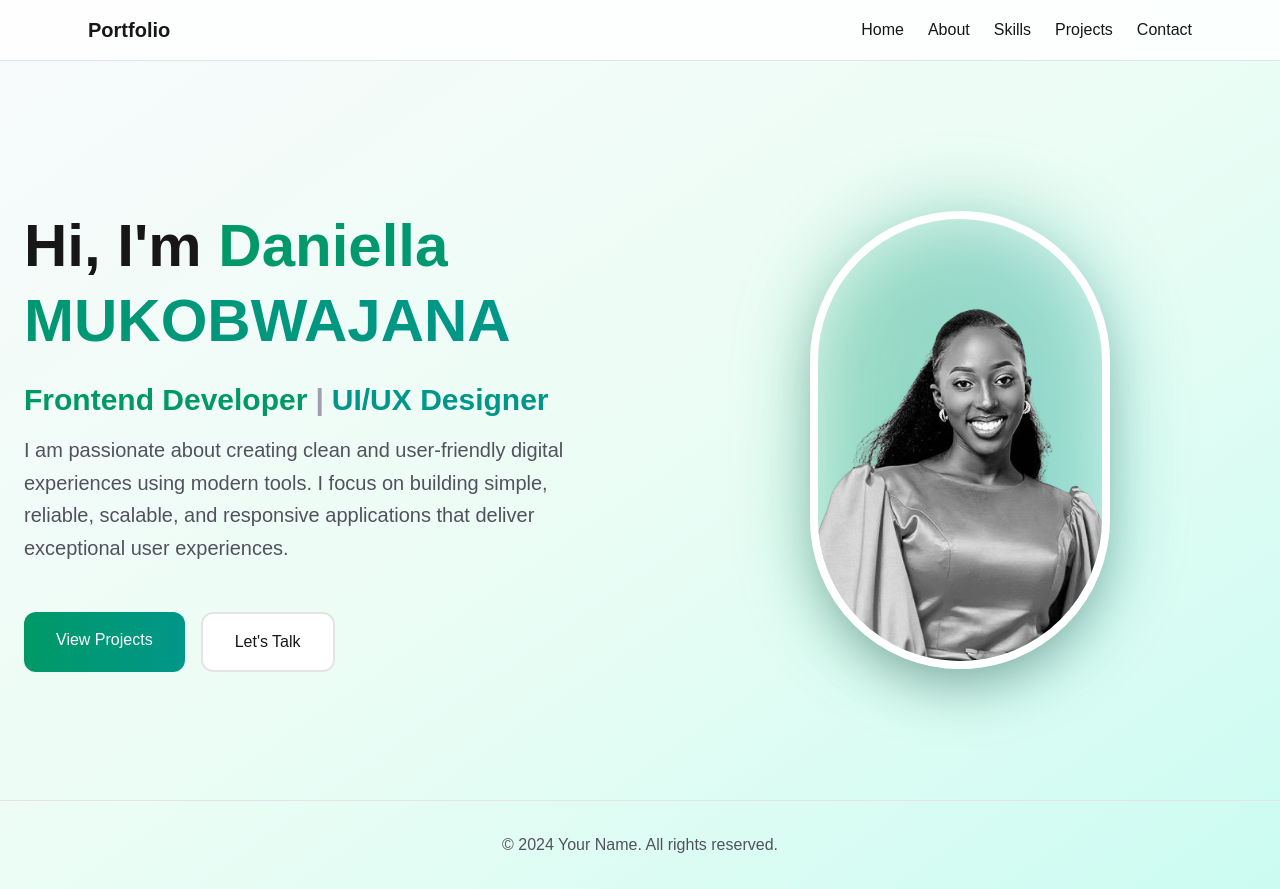
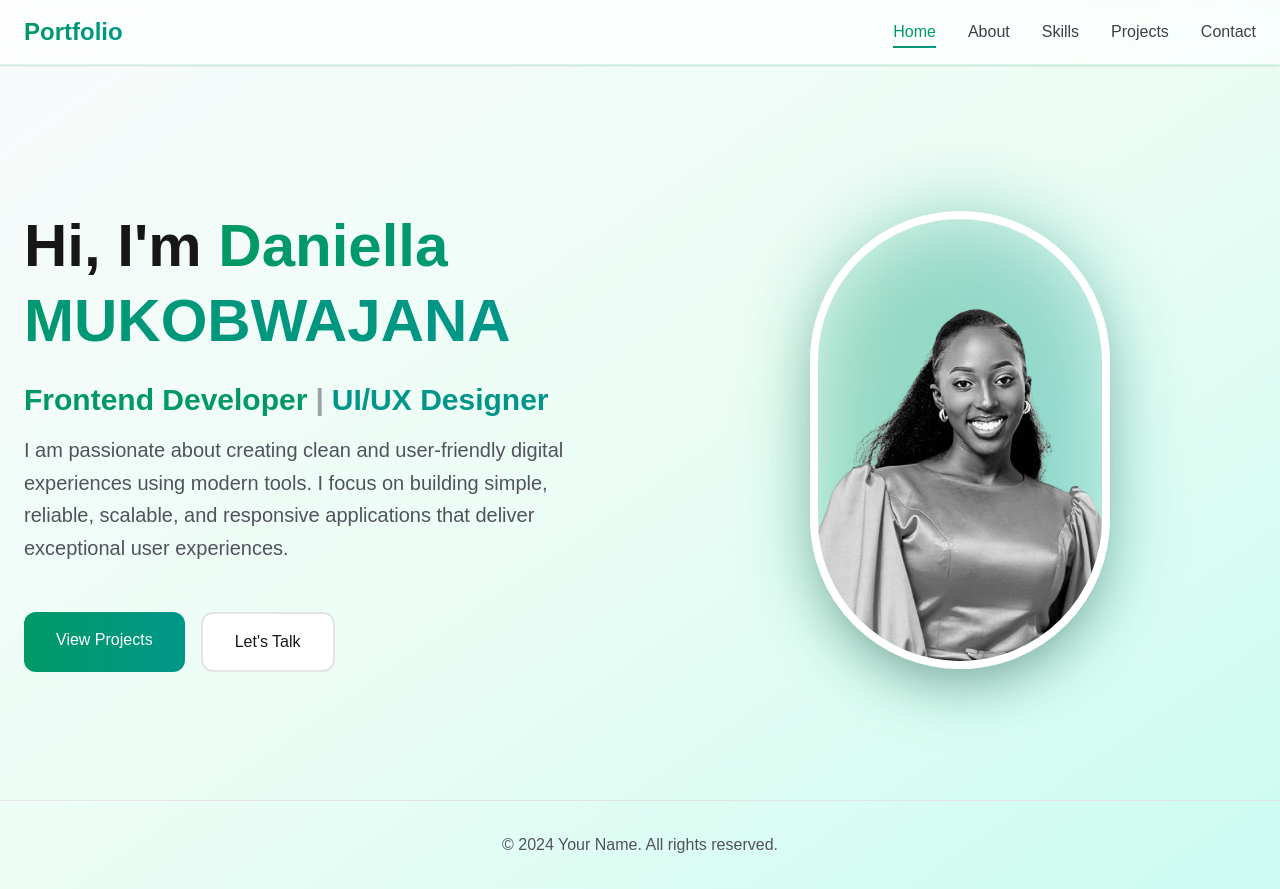
Before and after one commit to Mukdaniella/my-portifolio, a Next.js app: page / in a window 1280 px wide. Built offline with nearby package versions, Linux system fonts and the light colour scheme.

Commit message:
i updated my navbar

```diff
--- a/app/about/page.tsx
+++ b/app/about/page.tsx
@@ -4,7 +4,7 @@ import Footer from '../components/Footer';
 function About() {
   return (
     <div className="min-h-screen bg-white dark:bg-zinc-950">
-      <Navbar />
+      <Navbar activePage="about" />
       <section className="py-20 px-6 pt-32 bg-zinc-50 dark:bg-zinc-900 min-h-screen">
         <div className="max-w-4xl mx-auto">
           <h2 className="text-4xl font-bold mb-8">About Me</h2>
--- a/app/components/Navbar.tsx
+++ b/app/components/Navbar.tsx
@@ -1,16 +1,42 @@
 import Link from 'next/link';
 
-function Navbar() {
+function Navbar({ activePage = '' }: { activePage?: string }) {
+  const links = [
+    { href: '/', label: 'Home' },
+    { href: '/about', label: 'About' },
+    { href: '/skills', label: 'Skills' },
+    { href: '/projects', label: 'Projects' },
+    { href: '/contact', label: 'Contact' },
+  ];
+
   return (
-    <nav className="fixed top-0 w-full bg-white/80 dark:bg-zinc-950/80 backdrop-blur-sm z-50 border-b border-zinc-200 dark:border-zinc-800">
-      <div className="max-w-6xl mx-auto px-6 py-4 flex justify-between items-center">
-        <Link href="/" className="text-xl font-bold">Portfolio</Link>
-        <div className="flex gap-6">
-          <Link href="/" className="hover:text-blue-600 transition">Home</Link>
-          <Link href="/about" className="hover:text-blue-600 transition">About</Link>
-          <Link href="/skills" className="hover:text-blue-600 transition">Skills</Link>
-          <Link href="/projects" className="hover:text-blue-600 transition">Projects</Link>
-          <Link href="/contact" className="hover:text-blue-600 transition">Contact</Link>
+    <nav className="fixed top-0 w-full bg-white/70 dark:bg-zinc-950/70 backdrop-blur-md z-50 border-b border-emerald-200/50 dark:border-emerald-800/50 shadow-sm">
+      <div className="max-w-7xl mx-auto px-6 py-4 flex justify-between items-center">
+        <Link href="/" className="text-2xl font-bold bg-gradient-to-r from-emerald-600 to-teal-600 bg-clip-text text-transparent hover:scale-105 transition-transform">
+          Portfolio
+        </Link>
+        <div className="flex gap-8">
+          {links.map((link) => {
+            const isActive = activePage === link.label.toLowerCase();
+            return (
+              <Link
+                key={link.href}
+                href={link.href}
+                className={`relative group font-medium transition ${
+                  isActive
+                    ? 'text-emerald-600 dark:text-emerald-400'
+                    : 'text-zinc-700 dark:text-zinc-300 hover:text-emerald-600 dark:hover:text-emerald-400'
+                }`}
+              >
+                {link.label}
+                <span
+                  className={`absolute -bottom-1 left-0 h-0.5 bg-gradient-to-r from-emerald-600 to-teal-600 transition-all ${
+                    isActive ? 'w-full' : 'w-0 group-hover:w-full'
+                  }`}
+                ></span>
+              </Link>
+            );
+          })}
         </div>
       </div>
     </nav>
--- a/app/contact/page.tsx
+++ b/app/contact/page.tsx
@@ -4,7 +4,7 @@ import Footer from '../components/Footer';
 function Contact() {
   return (
     <div className="min-h-screen bg-white dark:bg-zinc-950">
-      <Navbar />
+      <Navbar activePage="contact" />
       <section className="py-20 px-6 pt-32 min-h-screen">
         <div className="max-w-2xl mx-auto text-center">
           <h2 className="text-4xl font-bold mb-8">Get In Touch</h2>
--- a/app/page.tsx
+++ b/app/page.tsx
@@ -6,7 +6,7 @@ import Footer from './components/Footer';
 function Home() {
   return (
     <div className="min-h-screen bg-gradient-to-br from-slate-50 via-emerald-50 to-teal-100 dark:from-zinc-950 dark:via-emerald-950 dark:to-teal-950">
-      <Navbar />
+      <Navbar activePage="home" />
       <section className="min-h-screen flex items-center px-6 pt-20">
         <div className="max-w-7xl mx-auto grid md:grid-cols-2 gap-12 items-center">
           <div className="order-2 md:order-1 space-y-6">
--- a/app/projects/page.tsx
+++ b/app/projects/page.tsx
@@ -4,7 +4,7 @@ import Footer from '../components/Footer';
 function Projects() {
   return (
     <div className="min-h-screen bg-white dark:bg-zinc-950">
-      <Navbar />
+      <Navbar activePage="projects" />
       <section className="py-20 px-6 pt-32 bg-zinc-50 dark:bg-zinc-900 min-h-screen">
         <div className="max-w-6xl mx-auto">
           <h2 className="text-4xl font-bold mb-12">Projects</h2>
--- a/app/skills/page.tsx
+++ b/app/skills/page.tsx
@@ -4,7 +4,7 @@ import Footer from '../components/Footer';
 function Skills() {
   return (
     <div className="min-h-screen bg-white dark:bg-zinc-950">
-      <Navbar />
+      <Navbar activePage="skills" />
       <section className="py-20 px-6 pt-32 min-h-screen">
         <div className="max-w-4xl mx-auto">
           <h2 className="text-4xl font-bold mb-12">Skills</h2>
```
